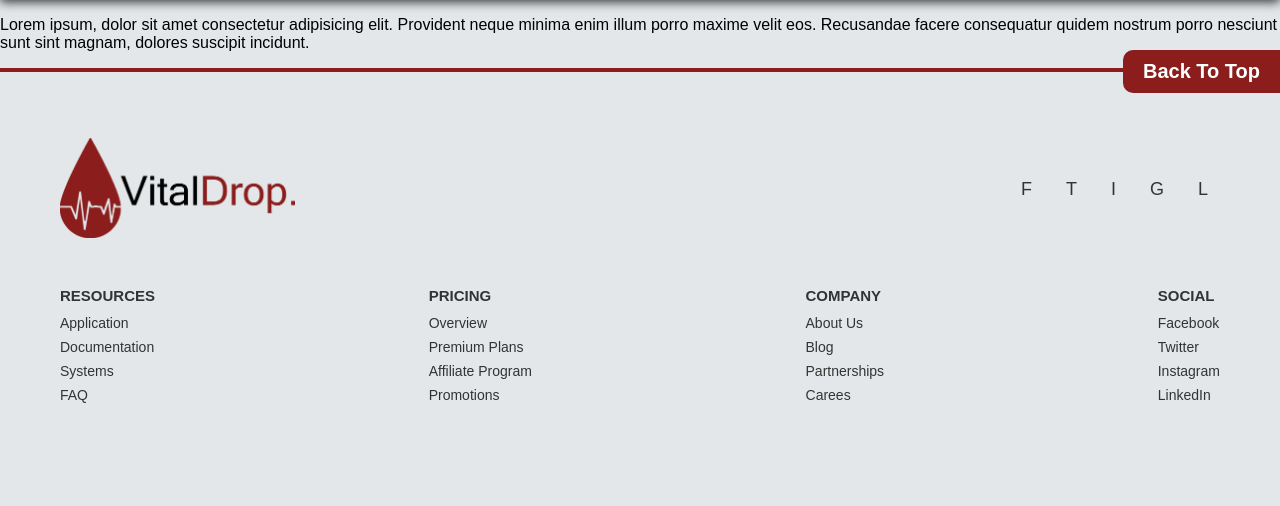
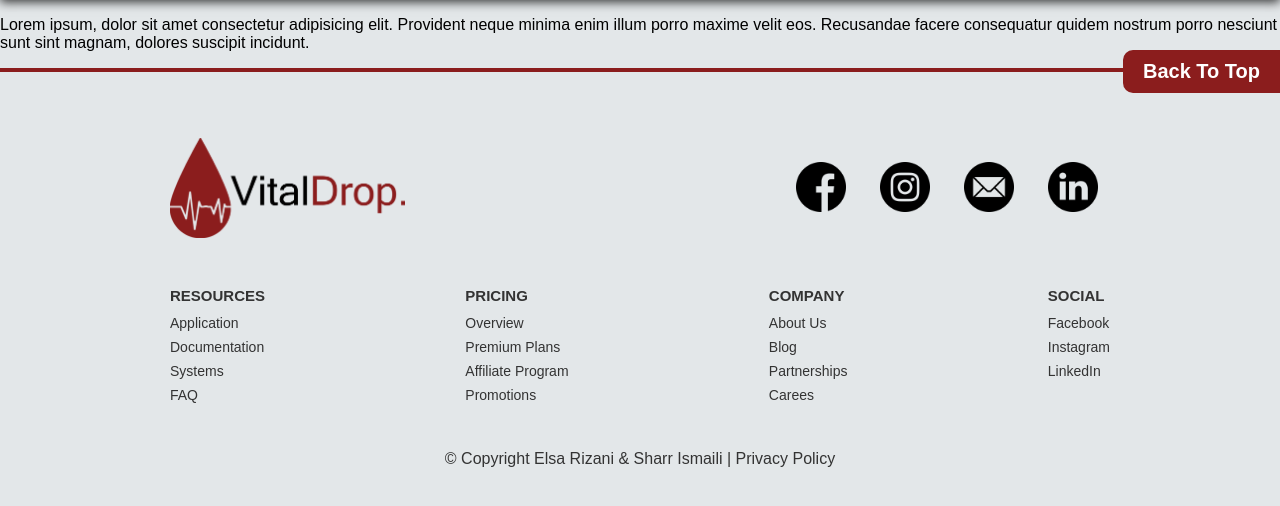
Before and after one commit to SharrIsmaili/Projekti-DZHW, a PHP site: page /HTML/news.html in a window 1280 px wide. Shown: the part 57-563 px from the top of the page. Run offline with PHP 8.4, Linux system fonts and the light colour scheme.

Commit message:
minor changes to footer

```diff
--- a/CSS/style.css
+++ b/CSS/style.css
@@ -4,6 +4,8 @@
 
 html {
   scroll-behavior: smooth;
+  margin: 0;
+  padding: 0;
 }
 
 body {
@@ -235,6 +237,12 @@ body {
   margin-bottom: 10px;
   height: 180px;
   object-fit: cover;
+  padding: 15px;
+}
+
+.card p{
+  text-align: justify;
+  padding: 15px;
 }
 
 .donation-process {
@@ -246,7 +254,10 @@ footer {
   bottom: 0;
   background: rgb(227, 231, 233);
   color: #333;
-  padding: 40px 60px;
+  padding-top: 40px;
+  padding-left: 170px;
+  padding-right: 170px;
+  padding-bottom: 5px;
   position: relative;
   border-top: 4px solid rgb(139, 29, 29);
 }
@@ -278,12 +289,13 @@ footer h2 {
   margin: 0;
 }
 
-.social-icons {
+.socials{
   display: flex;
   gap: 10px;
+  align-items: center;
 }
 
-.social-icons a {
+.socials a {
   font-size: 18px;
   color: #333;
   text-decoration: none;
@@ -332,6 +344,19 @@ footer h2 {
   padding: 10px 0;
 }
 
-.social-icons img{
+.credit a{
+  text-decoration: none;
+}
+
+.credit a:hover{
+  text-decoration: underline;
+}
+
+.social-icons{
   width: 50px;
 }
+
+.social-icons:hover{
+  width: 53px;
+  transition: 0.125s ease-in-out;
+}
--- a/HTML/news.html
+++ b/HTML/news.html
@@ -43,14 +43,14 @@
 
         <div class="top-row">
             <a href="home.html"><img id="footerLogo" src="/images/logo.png" alt="Vital Drop Logo"></a>
-            <div class="social-icons">
-                <a href="#">F</a>
-                <a href="#">T</a>
-                <a href="#">I</a>
-                <a href="#">G</a>
-                <a href="#">L</a>
+            <div class="socials">
+                <a href="#"><img src="/images/icons/facebook.png" class="social-icons" alt="Facebook Icon"></a>
+                <a href="#"><img src="/images/icons/instagram.png" class="social-icons" alt="Instagram Icon"></a>
+                <a href="#"><img src="/images/icons/email.png" class="social-icons" alt="Gmail Icon"></a>
+                <a href="#"><img src="/images/icons/linkedin.png" class="social-icons" alt="LinkedIn Icon"></a>
             </div>
         </div>
+
         <div class="footer-columns">
             <div class="footer-column">
                 <h3>RESOURCES</h3>
@@ -86,12 +86,14 @@
                 <h3>SOCIAL</h3>
                 <ul>
                     <li><a href="#">Facebook</a></li>
-                    <li><a href="#">Twitter</a></li>
                     <li><a href="#">Instagram</a></li>
                     <li><a href="#">LinkedIn</a></li>
                 </ul>
             </div>
         </div>
+
+        <div class="credit"> &copy; Copyright Elsa Rizani & Sharr Ismaili | <a href="#" style="color: #333;">Privacy
+                Policy</a> </div>
     </footer>
 </body>
 
```
Also changed, not shown: HTML/aboutUs.html (+9 -7 lines), HTML/contact.html (+9 -7 lines), HTML/dashboard.html (+9 -7 lines), HTML/feedback.html (+10 -7 lines), HTML/home.html (+9 -10 lines), images/backToTopBtn.png (deleted), images/icons/email.png (renamed from images/email.png), images/icons/facebook.png (renamed from images/facebook.png), images/icons/hamburger.png (added), images/icons/instagram.png (renamed from images/instagram.png), images/icons/linkedin.png (renamed from images/linkedin.png), images/icons/nextBtn.png (renamed from images/nextBtn.png), images/icons/prevBtn.png (renamed from images/prevBtn.png).
